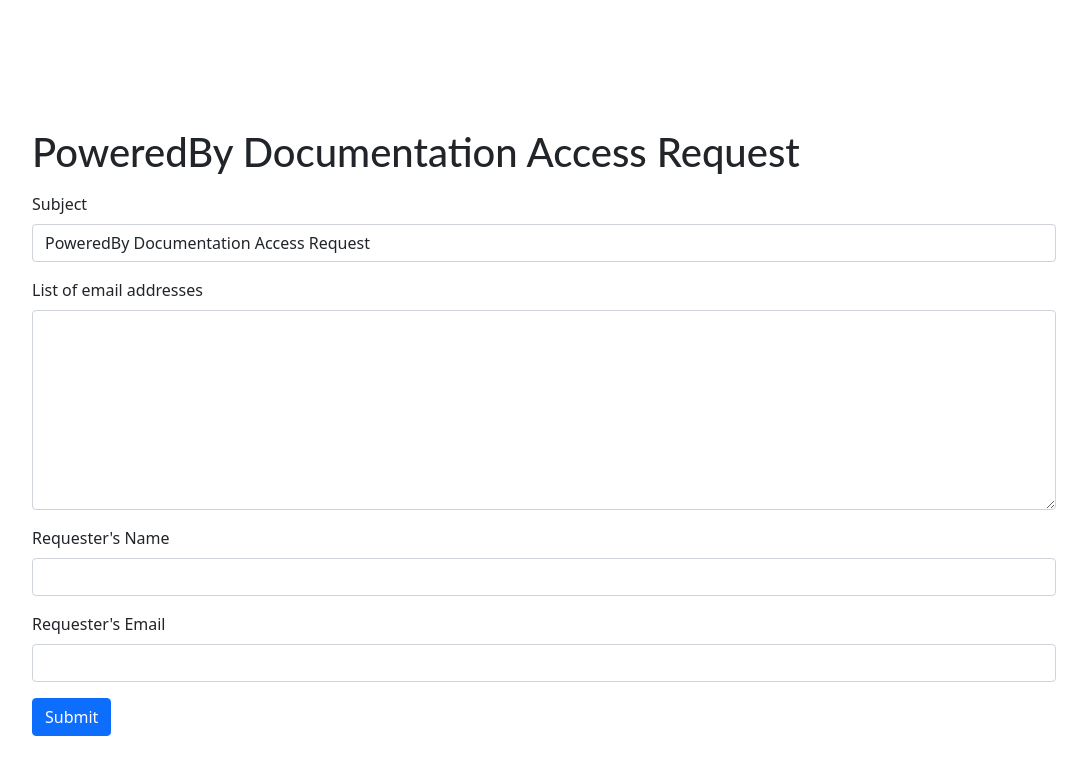
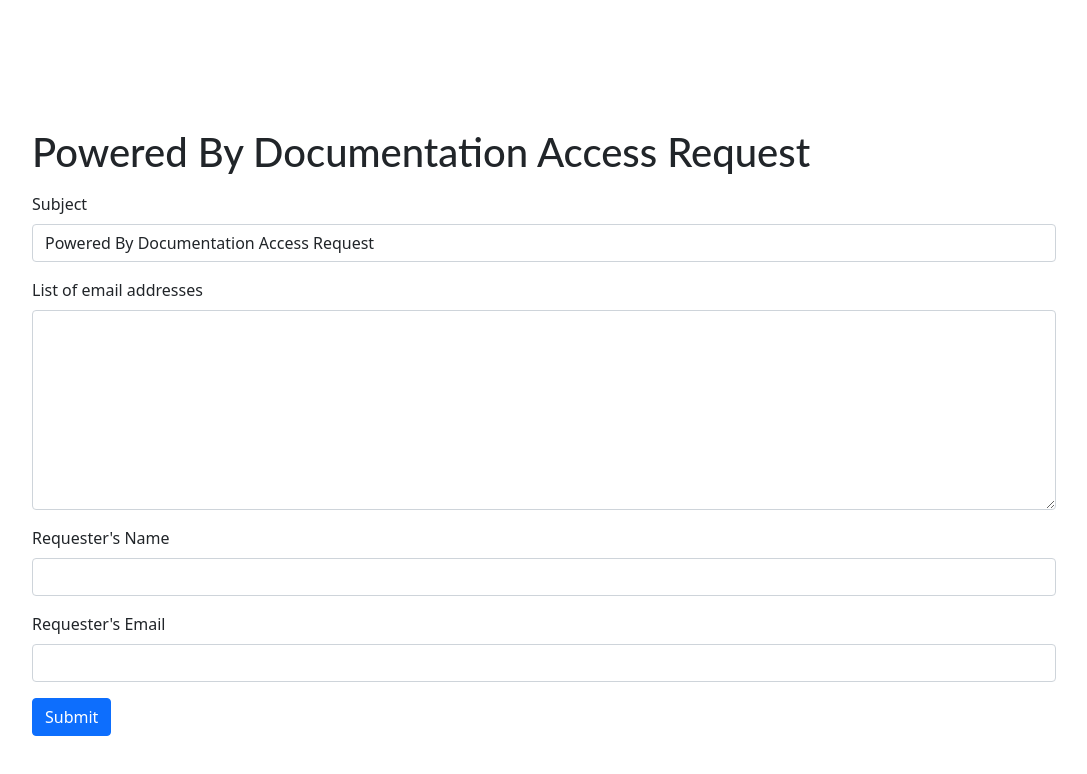
Before and after one commit to markcmurphy/react-6qghw4, a React (Create React App) app: page / in a window 1280 px wide. Shown: the top 774 px of the page, without its empty margins (96-1183 px from the left). Built offline with nearby package versions, Linux system fonts and the light colour scheme.

Commit message:
1 file modified

```diff
--- a/src/Form.jsx
+++ b/src/Form.jsx
@@ -49,7 +49,7 @@ export default function HookForm() {
 
   return (
     <>
-      <h1>PoweredBy Documentation Access Request</h1>
+      <h1>Powered By Documentation Access Request</h1>
       <form onSubmit={handleSubmit(postForm)} className="mt-3">
         <input
           type="hidden"
@@ -89,7 +89,7 @@ export default function HookForm() {
           name="summary"
           {...register('summary', { required: true })}
           type="text"
-          defaultValue="PoweredBy Documentation Access Request"
+          defaultValue="Powered By Documentation Access Request"
           style={{
             backgroundRepeat: 'no-repeat',
             backgroundAttachment: 'scroll',
```
